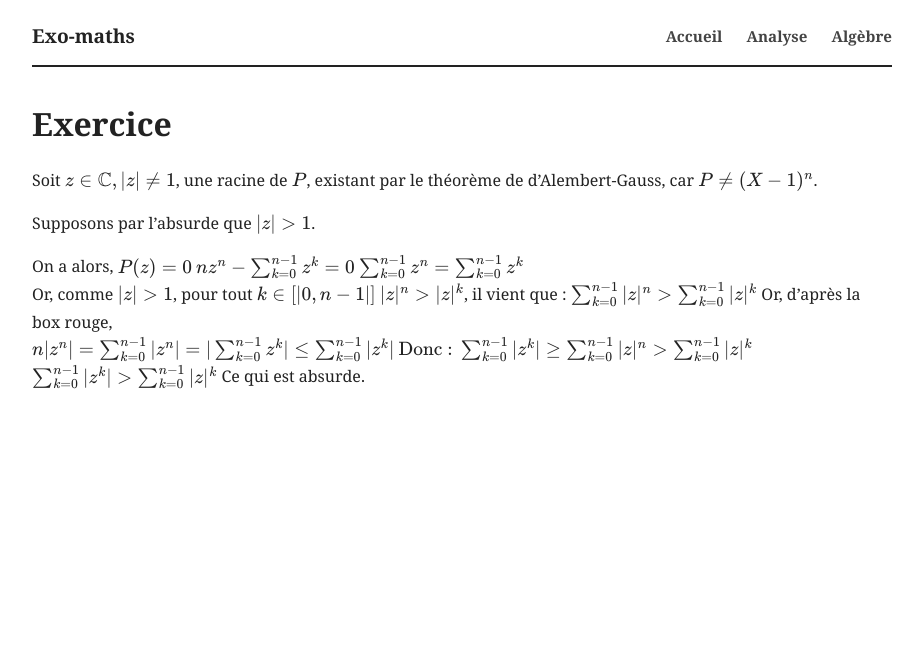
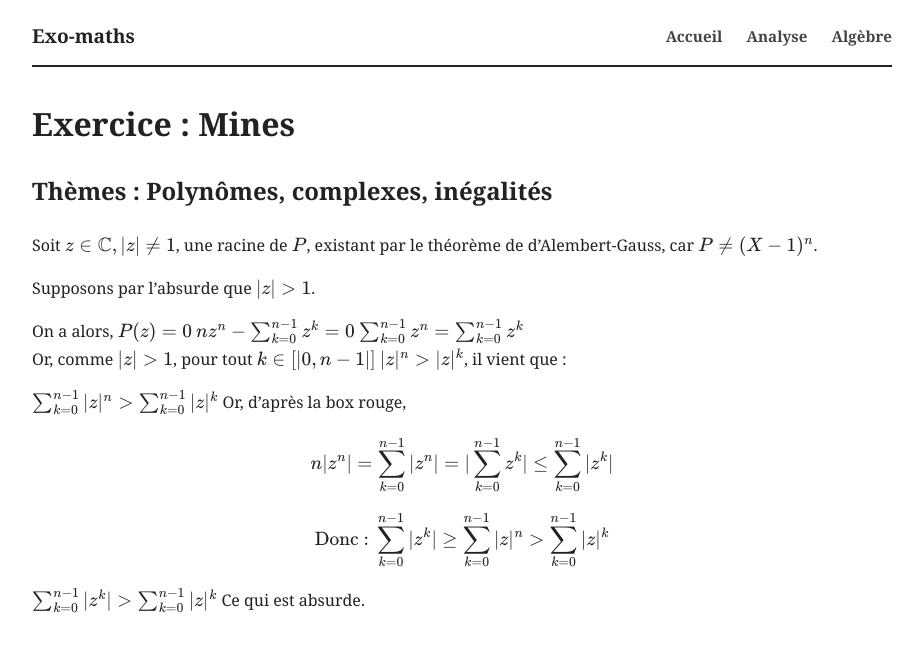
Before and after one commit to LukaraOS/math-exo, a Jekyll site: the page built from index.md, in a window 1280 px wide. Shown: the top 652 px of the page, without its empty margins (178-1101 px from the left). Built offline with Jekyll 4.4.1, drawn with Linux system fonts in a browser that asks for light colours.

Commit message:
test double dollars, subtitle, exercice

```diff
--- a/index.md
+++ b/index.md
@@ -3,7 +3,8 @@ layout: default
 title: Mines
 ---
 
-# Exercice
+# Exercice : Mines
+## Thèmes : Polynômes, complexes, inégalités
 
 Soit $z \in \mathbb{C}, |z| \neq 1$, une racine de $P$, existant
 par le théorème de d'Alembert-Gauss, car $P \neq (X-1)^n$.
@@ -11,13 +12,27 @@ par le théorème de d'Alembert-Gauss, car $P \neq (X-1)^n$.
 Supposons par l'absurde que $\vert z\vert>1$.
 
 On a alors, $$P(z)=0$$
-$$nz^n - \sum_{k=0}^{n-1}z^k=0$$ $$\sum_{k=0}^{n-1}z^n = \sum_{k=0}^{n-1}z^k$$
+$$
+nz^n - \sum_{k=0}^{n-1}z^k=0
+$$
+$$\sum_{k=0}^{n-1}z^n = \sum_{k=0}^{n-1}z^k
+$$
 Or, comme $|z| > 1$, pour tout $k\in [|0,n-1|]$
 $|z|^n>|z|^k$, il vient que :
-$$\sum_{k=0}^{n-1}|z|^n > \sum_{k=0}^{n-1}|z|^k $$
+
+$$
+\sum_{k=0}^{n-1}|z|^n > \sum_{k=0}^{n-1}|z|^k
+$$
 Or, d'après la box rouge,
-$$n|z^n|= \sum_{k=0}^{n-1}|z^n| = |\sum_{k=0}^{n-1}z^k| \leq \sum_{k=0}^{n-1}|z^k| $$
-$$\text{Donc : }\sum_{k=0}^{n-1}|z^k| \geq \sum_{k=0}^{n-1}|z|^n > \sum_{k=0}^{n-1}|z|^k $$
-$$\sum_{k=0}^{n-1}|z^k| > \sum_{k=0}^{n-1}|z|^k
+
+$$n|z^n|= \sum_{k=0}^{n-1}|z^n| = |\sum_{k=0}^{n-1}z^k| \leq \sum_{k=0}^{n-1}|z^k|
+$$
+
+$$
+\text{Donc : }\sum_{k=0}^{n-1}|z^k| \geq \sum_{k=0}^{n-1}|z|^n > \sum_{k=0}^{n-1}|z|^k
+$$
+
+$$
+\sum_{k=0}^{n-1}|z^k| > \sum_{k=0}^{n-1}|z|^k
 $$
 Ce qui est absurde.
```
